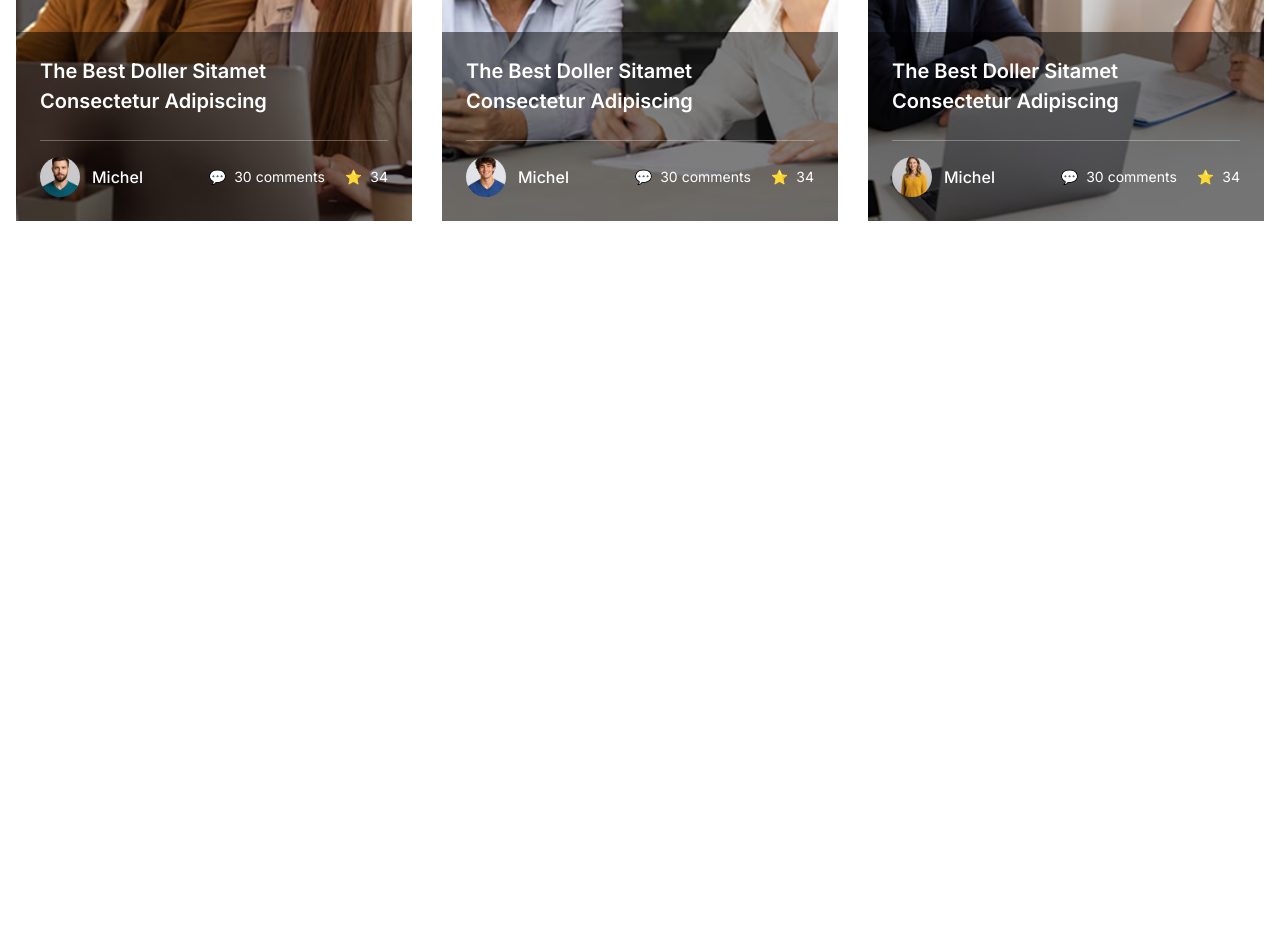
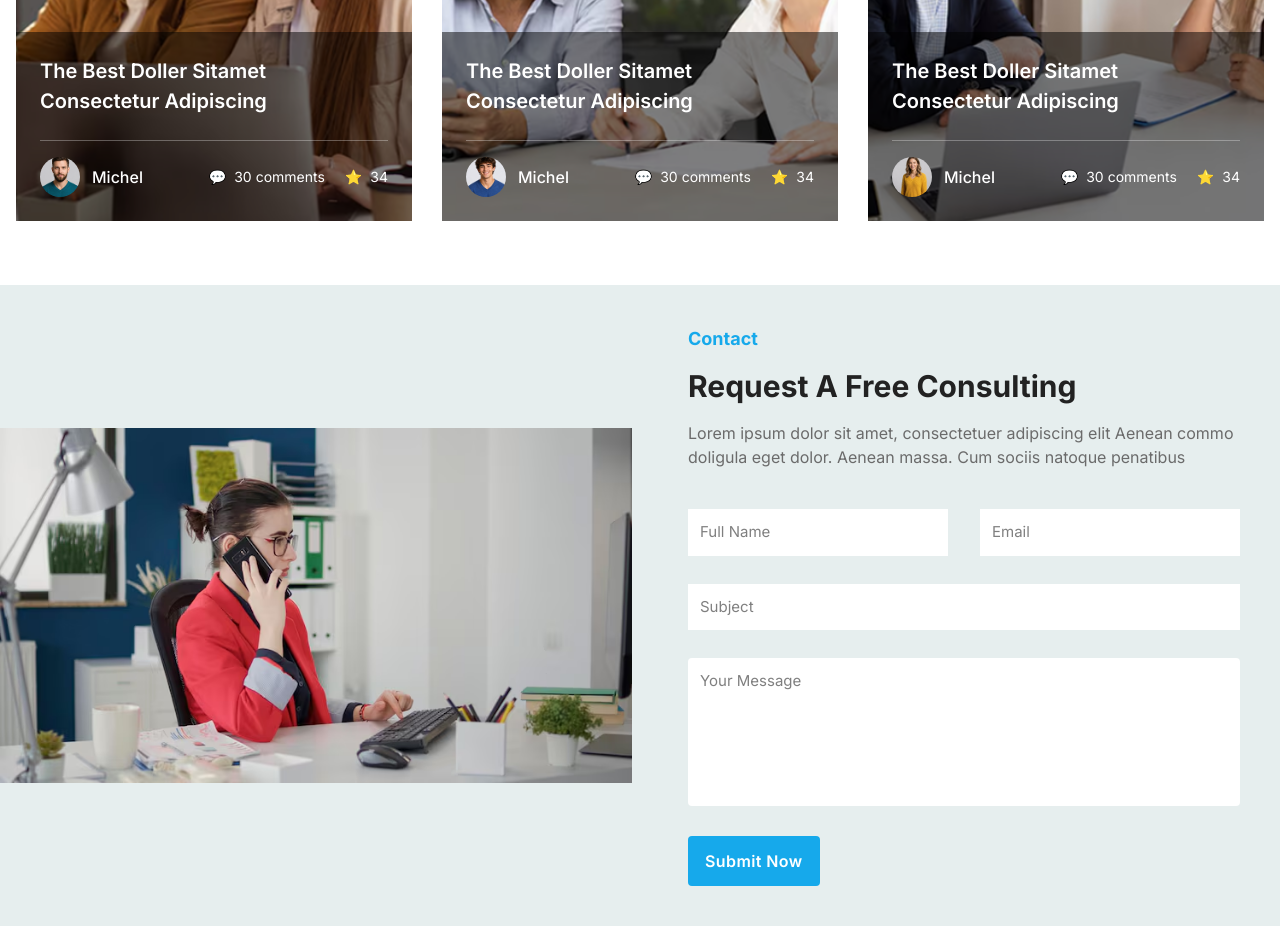
Before and after one commit to hasan-myoffice2/Tailwind-Exbico, a website: page index.html in a window 1280 px wide. Shown: the part 4997-5923 px from the top of the page. Before the commit the page ends 5282 px from the top, so only its background shows below. Drawn offline with nearby package versions, Linux system fonts and the light colour scheme.

Commit message:
Contact Section Complete

```diff
--- a/index.html
+++ b/index.html
@@ -967,6 +967,41 @@
     </section>
     <!-- Blog End -->
 
+    <!-- Contact Us Section -->
+    <section class="contact-section font-InterFont bg-primaryBgColor">
+        <div class="contact-aria grid items-center lg:grid-cols-2 lg:gap-4 gap-2">
+            <div class="contact-image">
+                <img class="w-full" src="./images/calling.png" alt="contact-image">
+            </div>
+            <div class="contact-form lg:p-10 p-4">
+                <h3 class="text-primaryColor text-[18px] font-bold">Contact</h3>
+                <h2 class="lg:text-[30px] text-[22px] text-headerFs font-bold mt-3 mb-3">Request A Free Consulting</h2>
+                <p class="text-pera-fs text-secondary mb-3 leading-6">Lorem ipsum dolor sit amet, consectetuer
+                    adipiscing
+                    elit Aenean commo doligula eget dolor. Aenean massa. Cum sociis natoque penatibus</p>
+                <form class="mt-10" action="">
+                    <div class="form-group lg:flex lg:gap-8 gap-5">
+                        <input class="w-full focus:outline-none text-[15px] p-3 bg-white" type="text"
+                            placeholder="Full Name">
+                        <input class="w-full focus:outline-none p-3 text-[15px] bg-white mt-5 lg:mt-0" type="email"
+                            placeholder="Email">
+                    </div>
+                    <input class="w-full mt-7 text-[15px] bg-white p-3 focus:outline-none" type="text"
+                        placeholder="Subject">
+                    <div class="mt-7">
+                        <textarea name=""
+                            class="w-full text-[15px] h-37 resize-none focus:outline-none p-3 bg-white rounded-sm"
+                            placeholder="Your Message" id=""></textarea>
+                        <button
+                            class="mt-6 py-3 px-4 tracking-wide transition font-semibold  hover:text-hoverColor hover:bg-transparent border hover:border-hoverColor text-white rounded border-transparent bg-primaryColor">Submit
+                            Now</button>
+                    </div>
+                </form>
+            </div>
+        </div>
+    </section>
+    <!-- Contact Us End -->
+
 
     <!-- Swiper.js Link -->
     <script src="https://cdn.jsdelivr.net/npm/swiper@11/swiper-bundle.min.js"></script>
```
Also changed, not shown: images/calling.png (added), src/output.css.
